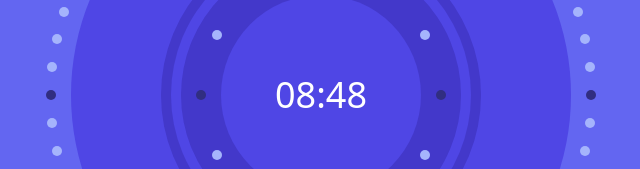
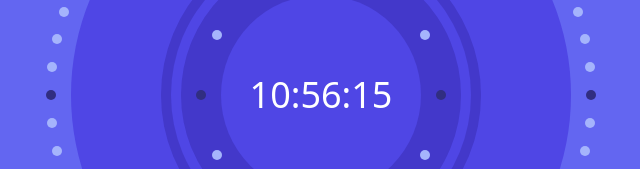
Before and after one commit to iaseth/ticktock, a React (Create React App) app: page / in a window 1280 px wide. Shown: the part 305-474 px from the top of the page, without its empty margins (319-959 px from the left). Built offline with nearby package versions, Linux system fonts and the light colour scheme.

Commit message:
Displaying current time at center

```diff
--- a/src/TickTock/CenterText.js
+++ b/src/TickTock/CenterText.js
@@ -1,17 +1,27 @@
 
 
 
+function padZero (x) {
+	return (x < 10) ? "0" + x : x;
+}
+
 export default function CenterText ({
-	//
+	date
 }) {
+
+	let hours = padZero(date.getHours());
+	let minutes = padZero(date.getMinutes());
+	let seconds = padZero(date.getSeconds());
 
 	return (
 		<div className="CenterText absolute flex h-full w-full text-white">
 			<div className="m-auto">
 				<div className="text-4xl">
-					<span>08</span>
+					<span>{hours}</span>
 					<span>:</span>
-					<span>48</span>
+					<span>{minutes}</span>
+					<span>:</span>
+					<span>{seconds}</span>
 				</div>
 			</div>
 		</div>
--- a/src/TickTock/TickTock.js
+++ b/src/TickTock/TickTock.js
@@ -1,10 +1,20 @@
+import React from 'react';
+
+import CenterText from './CenterText';
+import Dial from './Dial';
 import Markings from './Markings';
-import Dial from './Dial';
-import CenterText from './CenterText';
 
 
 
 export default function TickTock () {
+	let [date, setDate] = React.useState(new Date());
+
+	React.useEffect(() => {
+		const id = setInterval(function () {
+			setDate(new Date());
+		}, 1000);
+		return () => clearInterval(id);
+	}, []);
 
 	return (
 		<div className="min-h-screen bg-indigo-500 select-none flex flex-col overflow-hidden">
@@ -17,7 +27,7 @@ export default function TickTock () {
 						<Dial radius={140} bg="bg-indigo-700" />
 						<Markings radius={120} n={12} group_length={3} />
 						<Dial radius={100} bg="bg-indigo-600" />
-						<CenterText />
+						<CenterText date={date} />
 					</div>
 				</div>
 			</div>
```
